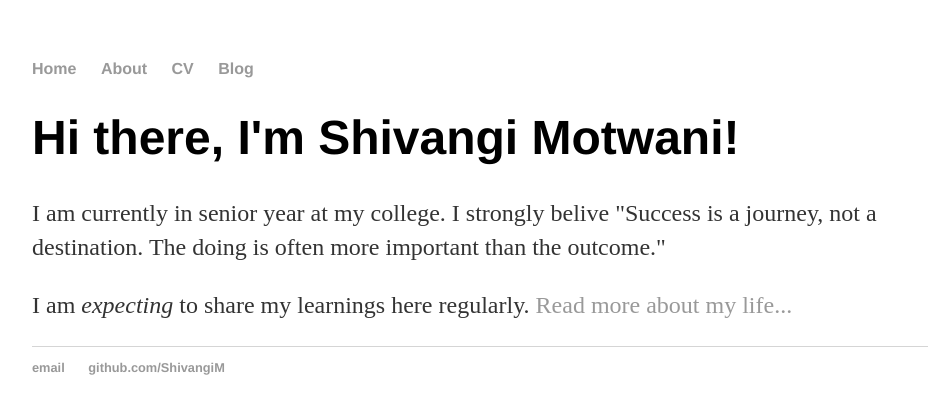
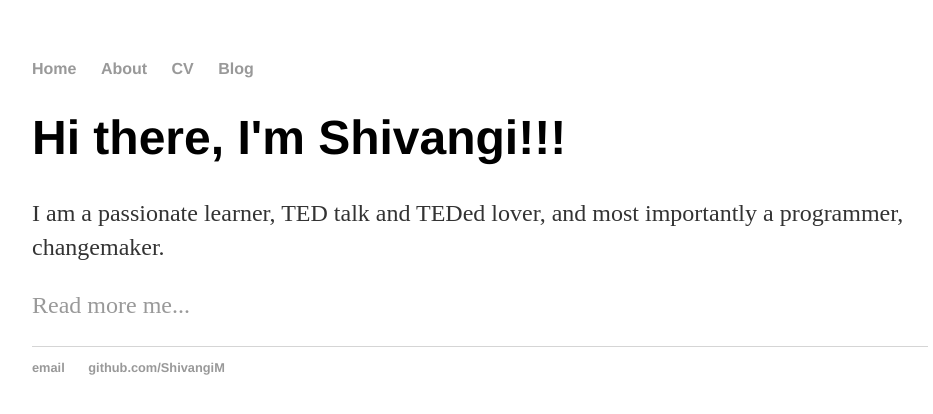
Before and after one commit to ShivangiM/shivangim.github.io, a Jekyll site: the page built from index.html, in a window 1280 px wide. Shown: the top 414 px of the page, without its empty margins (160-1093 px from the left). Built offline with Jekyll 4.4.1, drawn with Linux system fonts in a browser that asks for light colours.

Commit message:
Update index.html

```diff
--- a/index.html
+++ b/index.html
@@ -3,7 +3,7 @@ layout: default
 title: Shivangi Motwani
 ---
 <div class="blurb">
-	<h1>Hi there, I'm Shivangi Motwani!</h1>
-	<p>I am currently in senior year at my college. I strongly belive "Success is a journey, not a destination. The doing is often more important than the outcome."</p>
-	<p>I am <em> expecting</em> to share my learnings here regularly. <a href="/about">Read more about my life...</a></p>
+	<h1>Hi there, I'm Shivangi!!!</h1>
+	<p>I am a passionate learner, TED talk and TEDed lover, and most importantly a programmer, changemaker.</p>
+	<p> <a href="/about">Read more me...</a></p>
 </div><!-- /.blurb -->
```
